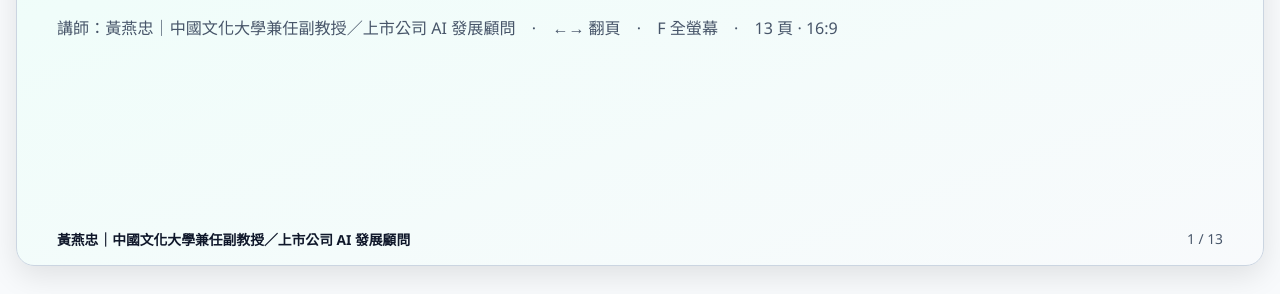
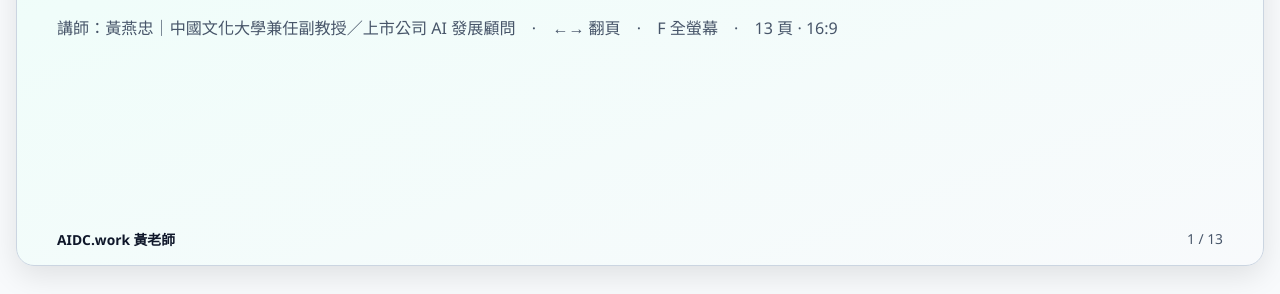
Before and after one commit to yjhwang59/myppt, a website: page presentations/pccu-1151-bigdata-2026-10-03.html in a window 1280 px wide. Shown: the part 506-800 px from the top of the page. Drawn offline with Linux system fonts and the light colour scheme.

Commit message:
chore: simplify 1151 deck footer to AIDC.work 黃老師

```diff
--- a/presentations/pccu-1151-bigdata-2026-10-03.html
+++ b/presentations/pccu-1151-bigdata-2026-10-03.html
@@ -224,7 +224,7 @@
       <p class="lead">作業二回饋 → PBL 工作室｜把檢查表推進到真正能驗的專案。今天講清楚 W3–W6、AISDLC，以及 Grok Bot 在這門課已經怎麼用。</p>
       <p class="stamp">講師：黃燕忠｜中國文化大學兼任副教授／上市公司 AI 發展顧問　·　←→ 翻頁　·　F 全螢幕　·　13 頁 · 16:9</p>
       <div class="footer">
-        <span class="instructor">黃燕忠｜中國文化大學兼任副教授／上市公司 AI 發展顧問</span>
+        <span class="instructor">AIDC.work 黃老師</span>
         <span>1 / 13</span>
       </div>
     </section>
@@ -257,7 +257,7 @@
       </div>
       <div class="callout"><strong>抽查三格：</strong>基線、系統、證據。有寫程式經驗可以超前深度，但不能跳過門檻。</div>
       <div class="footer">
-        <span class="instructor">黃燕忠｜中國文化大學兼任副教授／上市公司 AI 發展顧問</span>
+        <span class="instructor">AIDC.work 黃老師</span>
         <span>2 / 13</span>
       </div>
     </section>
@@ -284,7 +284,7 @@
       </div>
       <div class="pitch">離開教室：我現在缺的是<strong>基線</strong>、還是<strong>系統</strong>、還是<strong>證據</strong>？</div>
       <div class="footer">
-        <span class="instructor">黃燕忠｜中國文化大學兼任副教授／上市公司 AI 發展顧問</span>
+        <span class="instructor">AIDC.work 黃老師</span>
         <span>3 / 13</span>
       </div>
     </section>
@@ -332,7 +332,7 @@
         </article>
       </div>
       <div class="footer">
-        <span class="instructor">黃燕忠｜中國文化大學兼任副教授／上市公司 AI 發展顧問</span>
+        <span class="instructor">AIDC.work 黃老師</span>
         <span>4 / 13</span>
       </div>
     </section>
@@ -373,7 +373,7 @@
         </article>
       </div>
       <div class="footer">
-        <span class="instructor">黃燕忠｜中國文化大學兼任副教授／上市公司 AI 發展顧問</span>
+        <span class="instructor">AIDC.work 黃老師</span>
         <span>5 / 13</span>
       </div>
     </section>
@@ -421,7 +421,7 @@
       </div>
       <div class="callout"><strong>人機分工：</strong>AI 可以大幅加速 Develop；Define 的數字與 Diagnose 的誠實失敗說明，一定是你的責任。</div>
       <div class="footer">
-        <span class="instructor">黃燕忠｜中國文化大學兼任副教授／上市公司 AI 發展顧問</span>
+        <span class="instructor">AIDC.work 黃老師</span>
         <span>6 / 13</span>
       </div>
     </section>
@@ -467,7 +467,7 @@
       </table>
       <div class="callout"><strong>課堂先練「小而可驗」：</strong>企業以後還有版本、稽核、權限；現在先把三硬門檻做實。</div>
       <div class="footer">
-        <span class="instructor">黃燕忠｜中國文化大學兼任副教授／上市公司 AI 發展顧問</span>
+        <span class="instructor">AIDC.work 黃老師</span>
         <span>7 / 13</span>
       </div>
     </section>
@@ -500,7 +500,7 @@
       </div>
       <div class="callout"><strong>模式：</strong>Bot drafts；instructor owns 口徑／退件／分數。你們用工具也一樣——AI 加速，業主負責。</div>
       <div class="footer">
-        <span class="instructor">黃燕忠｜中國文化大學兼任副教授／上市公司 AI 發展顧問</span>
+        <span class="instructor">AIDC.work 黃老師</span>
         <span>8 / 13</span>
       </div>
     </section>
@@ -530,7 +530,7 @@
       </div>
       <div class="callout"><strong>對齊 AISDLC：</strong>AI 幫你 Develop；Define 的數字跟 Diagnose 的誠實失敗說明，還是你的。</div>
       <div class="footer">
-        <span class="instructor">黃燕忠｜中國文化大學兼任副教授／上市公司 AI 發展顧問</span>
+        <span class="instructor">AIDC.work 黃老師</span>
         <span>9 / 13</span>
       </div>
     </section>
@@ -561,7 +561,7 @@
       </div>
       <div class="callout"><strong>所以下週：</strong>先補品質門，架構炫不炫排後面。</div>
       <div class="footer">
-        <span class="instructor">黃燕忠｜中國文化大學兼任副教授／上市公司 AI 發展顧問</span>
+        <span class="instructor">AIDC.work 黃老師</span>
         <span>10 / 13</span>
       </div>
     </section>
@@ -593,7 +593,7 @@
         </article>
       </div>
       <div class="footer">
-        <span class="instructor">黃燕忠｜中國文化大學兼任副教授／上市公司 AI 發展顧問</span>
+        <span class="instructor">AIDC.work 黃老師</span>
         <span>11 / 13</span>
       </div>
     </section>
@@ -620,7 +620,7 @@
       </div>
       <div class="callout"><strong>開始前先問自己：</strong>我等一下要打開的，是基線表、可跑檔，還是限制頁？</div>
       <div class="footer">
-        <span class="instructor">黃燕忠｜中國文化大學兼任副教授／上市公司 AI 發展顧問</span>
+        <span class="instructor">AIDC.work 黃老師</span>
         <span>12 / 13</span>
       </div>
     </section>
@@ -635,7 +635,7 @@
       </div>
       <p class="stamp">簡報已上到 myppt.aidc.work，方便回家複習。下週五 14:00 自動產下一份課前簡報。<br>講師：黃燕忠｜中國文化大學兼任副教授／上市公司 AI 發展顧問</p>
       <div class="footer">
-        <span class="instructor">黃燕忠｜中國文化大學兼任副教授／上市公司 AI 發展顧問</span>
+        <span class="instructor">AIDC.work 黃老師</span>
         <span>13 / 13</span>
       </div>
     </section>
```
Also changed, not shown: presentations/pccu-1151-bigdata-2026-10-10.html (+12 -12 lines).
